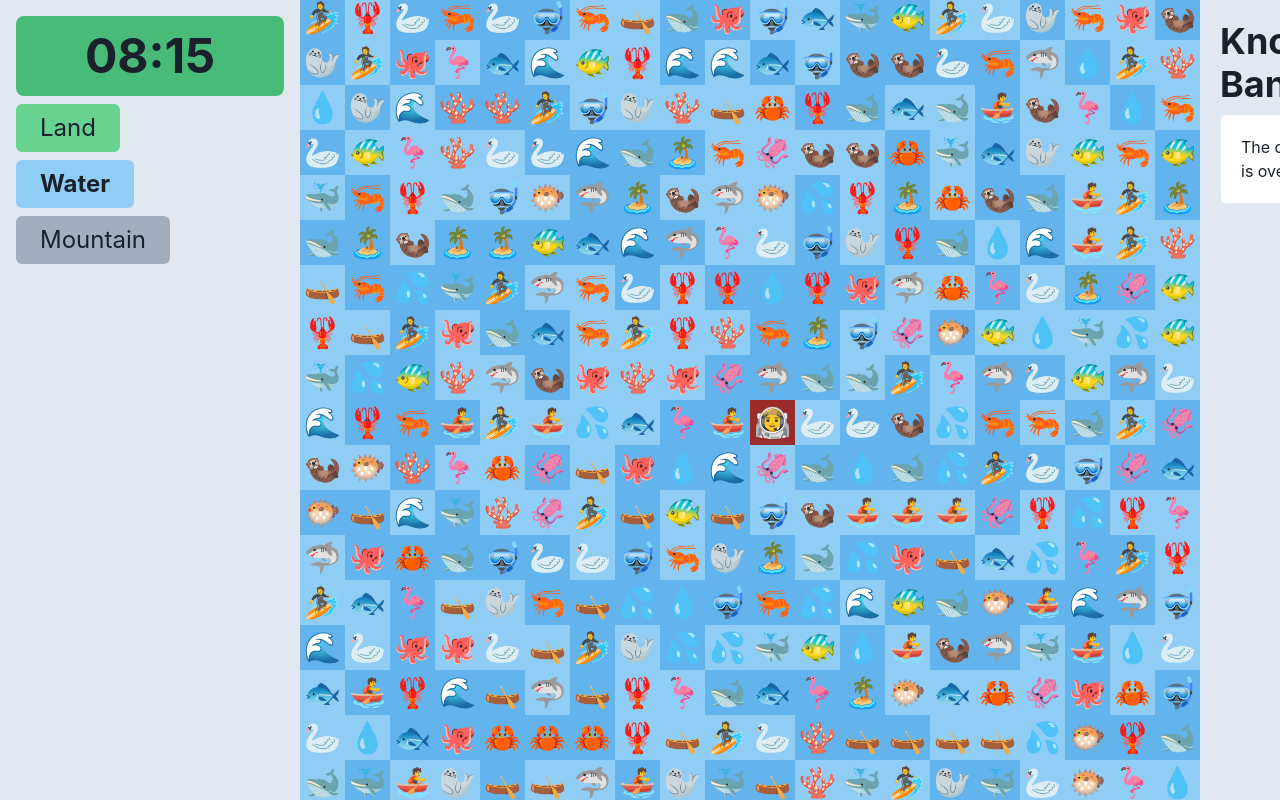
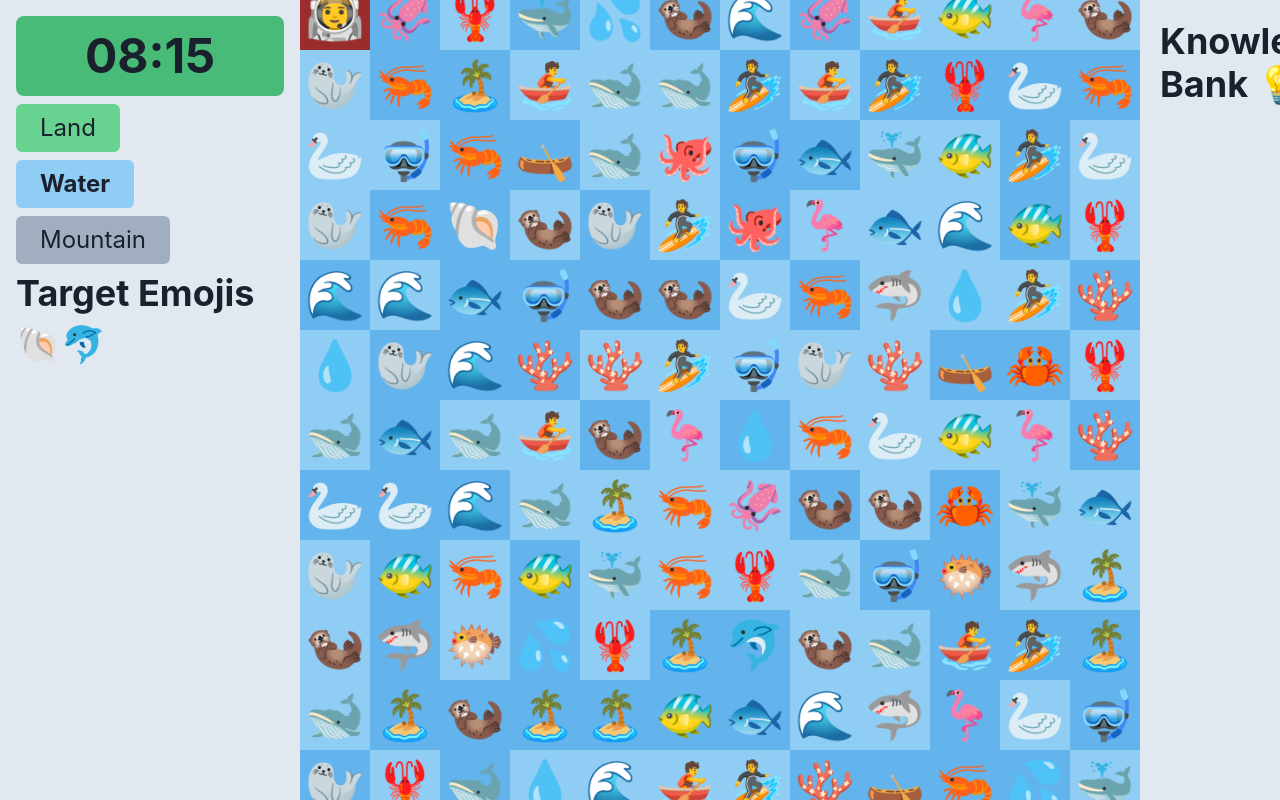
Before and after one commit to julhoang/wec-2023-neossat, a Next.js app: page /game in a window 1280 px wide. Built offline with nearby package versions, Linux system fonts and the light colour scheme.

Commit message:
knowledge and game changes

```diff
--- a/src/components/BoardBlock.tsx
+++ b/src/components/BoardBlock.tsx
@@ -2,33 +2,49 @@ import { Land } from "@/utils/types";
 import { Center, GridItem, Text } from "@chakra-ui/react";
 import { useEffect, useMemo, useState } from "react";
 import { BoardEmojis } from "@/utils/types";
+import { landEmojis, mountainEmojis, waterEmojis } from "@/utils/constants";
 
 const BoardBlock = ({
   type,
   position,
   playerPosition,
-  boardEmojis,
+  targetEmoji,
+  foundEmojis,
+  setFoundEmojis,
 }: {
   type: Land;
   position: number;
   playerPosition: number;
-  boardEmojis: BoardEmojis;
+  targetEmoji?: string;
+  foundEmojis: string[];
+  setFoundEmojis: React.Dispatch<React.SetStateAction<string[]>>;
 }) => {
-  const randomColor = useMemo(() => Math.floor(Math.random() * (3 - 2 + 1) + 2) * 100, []);
+  const randomColor = useMemo(
+    () => Math.floor(Math.random() * (3 - 2 + 1) + 2) * 100,
+    []
+  );
 
   const [emoji, setEmoji] = useState("");
-
-  const { waterEmojis, landEmojis, mountainEmojis } = boardEmojis;
 
   useEffect(() => {
     if (type === "water") {
       setEmoji(waterEmojis[Math.floor(Math.random() * waterEmojis.length)]);
     } else if (type === "mountain") {
-      setEmoji(mountainEmojis[Math.floor(Math.random() * mountainEmojis.length)]);
+      setEmoji(
+        mountainEmojis[Math.floor(Math.random() * mountainEmojis.length)]
+      );
     } else {
       setEmoji(landEmojis[Math.floor(Math.random() * landEmojis.length)]);
     }
   }, [type]);
+
+  useEffect(() => {
+    if (targetEmoji && position === playerPosition) {
+      if (!foundEmojis.includes(targetEmoji)) {
+        setFoundEmojis((foundEmojis) => [...foundEmojis, targetEmoji]);
+      }
+    }
+  }, [playerPosition]);
 
   return (
     <GridItem
@@ -42,15 +58,16 @@ const BoardBlock = ({
           : `gray.${randomColor}`
       }
     >
-      <Center
-        w="100%"
-        h="100%"
-      >
-        {position === playerPosition ? (
-          <Text fontSize={"3xl"}>👨‍🚀</Text>
-        ) : (
-          <Text fontSize={"3xl"}>{emoji}</Text>
-        )}
+      <Center w="100%" h="100%">
+        <Text fontSize="5xl">
+          {position === playerPosition
+            ? "👨‍🚀"
+            : targetEmoji
+            ? foundEmojis.includes(targetEmoji)
+              ? ""
+              : targetEmoji
+            : emoji}
+        </Text>
       </Center>
     </GridItem>
   );
--- a/src/components/GameBoard.tsx
+++ b/src/components/GameBoard.tsx
@@ -1,19 +1,32 @@
 import { Land } from "@/utils/types";
 import { Grid, GridItem } from "@chakra-ui/react";
-import { useEffect, useState } from "react";
+import { useEffect, useMemo, useState } from "react";
 import BoardBlock from "./BoardBlock";
 import { BoardEmojis } from "@/utils/types";
+import {
+  targetLandEmojis,
+  targetMountainEmojis,
+  targetWaterEmojis,
+} from "@/utils/constants";
 
-const GameBoard = ({ gridType, boardEmojis }: { gridType: Land; boardEmojis: BoardEmojis }) => {
-  const [playerPosition, setPlayerPosition] = useState(210);
+const GameBoard = ({
+  gridType,
+  foundEmojis,
+  setFoundEmojis,
+}: {
+  gridType: Land;
+  foundEmojis: string[];
+  setFoundEmojis: React.Dispatch<React.SetStateAction<string[]>>;
+}) => {
+  const [playerPosition, setPlayerPosition] = useState(0);
 
   useEffect(() => {
     document.onkeyup = (e) => {
       console.log(e.key, playerPosition);
       if (e.key === "ArrowUp") {
-        setPlayerPosition((playerPosition) => playerPosition - 20);
+        setPlayerPosition((playerPosition) => playerPosition - 12);
       } else if (e.key === "ArrowDown") {
-        setPlayerPosition((playerPosition) => playerPosition + 20);
+        setPlayerPosition((playerPosition) => playerPosition + 12);
       } else if (e.key === "ArrowLeft") {
         setPlayerPosition((playerPosition) => playerPosition - 1);
       } else if (e.key === "ArrowRight") {
@@ -22,18 +35,39 @@ const GameBoard = ({ gridType, boardEmojis }: { gridType: Land; boardEmojis: Boa
     };
   }, []);
 
+  const randomNumbers = useMemo(() => {
+    return [Math.floor(Math.random() * 144), Math.floor(Math.random() * 144)];
+  }, [gridType]);
+
+  const [targetEmojis, setTargetEmojis] = useState<string[]>([]);
+
+  useEffect(() => {
+    if (gridType === "water") {
+      setTargetEmojis(targetWaterEmojis);
+    } else if (gridType === "mountain") {
+      setTargetEmojis(targetMountainEmojis);
+    } else {
+      setTargetEmojis(targetLandEmojis);
+    }
+  }, [gridType]);
+
   return (
-    <Grid
-      templateColumns="repeat(20, 45px)"
-      templateRows="repeat(20, 45px)"
-    >
-      {Array.from({ length: 400 }).map((_, i) => (
+    <Grid templateColumns="repeat(12, 70px)" templateRows="repeat(12, 70px)">
+      {Array.from({ length: 144 }).map((_, i) => (
         <BoardBlock
           key={i}
           type={gridType}
           position={i}
           playerPosition={playerPosition}
-          boardEmojis={boardEmojis}
+          targetEmoji={
+            i === randomNumbers[0]
+              ? targetEmojis[0]
+              : i === randomNumbers[1]
+              ? targetEmojis[1]
+              : undefined
+          }
+          foundEmojis={foundEmojis}
+          setFoundEmojis={setFoundEmojis}
         />
       ))}
     </Grid>
--- a/src/components/KnowledgeSection.tsx
+++ b/src/components/KnowledgeSection.tsx
@@ -1,5 +1,5 @@
 import React, { useEffect, useState } from "react";
-import { Heading, Card, CardBody } from "@chakra-ui/react";
+import { Heading, Card, CardBody, VStack } from "@chakra-ui/react";
 import { Land, Question } from "../utils/types";
 import { questionBank } from "@/utils/questionBank";
 
@@ -10,33 +10,38 @@ const KnowledgeCard = ({ question }: { question: Question }) => {
       overflow="hidden"
       variant="outline"
     >
-      <CardBody>{question.knowledge}</CardBody>
+      <CardBody>
+        <Heading size="md">{question.knowledge}</Heading>
+      </CardBody>
     </Card>
   );
 };
 
-const KnowledgeSection = ({ theme }: { theme: Land }) => {
+const KnowledgeSection = ({
+  theme,
+  foundEmojis,
+}: {
+  theme: Land;
+  foundEmojis: string[];
+}) => {
   const [currentKnowledge, setCurrentKnowledge] = useState<Question[]>([]);
   const questions: Question[] = questionBank.filter(
     (question: Question) => question.theme === theme
   );
-  const randomQuestion: Question = questions[Math.floor(Math.random() * questions.length)];
+  const randomQuestion: Question =
+    questions[Math.floor(Math.random() * questions.length)];
 
   useEffect(() => {
+    if (foundEmojis.length === 0) return;
     setCurrentKnowledge([...currentKnowledge, randomQuestion]);
-  }, []);
+  }, [foundEmojis]);
 
   return (
-    <>
+    <VStack align="stretch">
       {currentKnowledge.map((knowledge) => {
-        return (
-          <KnowledgeCard
-            key={knowledge.id}
-            question={knowledge}
-          />
-        );
+        return <KnowledgeCard key={knowledge.id} question={knowledge} />;
       })}
-    </>
+    </VStack>
   );
 };
 
--- a/src/components/LeftSidebar.tsx
+++ b/src/components/LeftSidebar.tsx
@@ -1,13 +1,20 @@
+import {
+  targetLandEmojis,
+  targetMountainEmojis,
+  targetWaterEmojis,
+} from "@/utils/constants";
 import { Land } from "@/utils/types";
-import { VStack, Heading, Progress, Button, Box } from "@chakra-ui/react";
+import { VStack, Heading, Progress, Button, Box, grid } from "@chakra-ui/react";
 import Timer from "./Timer";
 
 const LeftSidebar = ({
   gridType,
   setGridType,
+  foundEmojis,
 }: {
   gridType: Land;
   setGridType: (gridType: Land) => void;
+  foundEmojis: string[];
 }) => {
   return (
     <VStack minW="300px" p={4} align="self-start">
@@ -48,6 +55,15 @@ const LeftSidebar = ({
       >
         Mountain
       </Button>
+      <Heading>Target Emojis</Heading>
+      <Heading>
+        {gridType === "land" &&
+          targetLandEmojis.filter((emoji) => !foundEmojis.includes(emoji))}
+        {gridType === "water" &&
+          targetWaterEmojis.filter((emoji) => !foundEmojis.includes(emoji))}
+        {gridType === "mountain" &&
+          targetMountainEmojis.filter((emoji) => !foundEmojis.includes(emoji))}
+      </Heading>
     </VStack>
   );
 };
--- a/src/components/RightSidebar.tsx
+++ b/src/components/RightSidebar.tsx
@@ -2,12 +2,18 @@ import { VStack, Heading, Progress, Button, Box } from "@chakra-ui/react";
 import KnowledgeSection from "./KnowledgeSection";
 import { Land } from "@/utils/types";
 
-const RightSidebar = ({ gridType }: { gridType: Land }) => {
+const RightSidebar = ({
+  gridType,
+  foundEmojis,
+}: {
+  gridType: Land;
+  foundEmojis: string[];
+}) => {
   return (
     <>
       <VStack p={5}>
         <Heading>Knowledge Bank 💡</Heading>
-        <KnowledgeSection theme={gridType} />
+        <KnowledgeSection theme={gridType} foundEmojis={foundEmojis} />
       </VStack>
     </>
   );
--- a/src/pages/game.tsx
+++ b/src/pages/game.tsx
@@ -6,47 +6,34 @@ import { Center, HStack } from "@chakra-ui/react";
 import { useState } from "react";
 
 import { BoardEmojis } from "@/utils/types";
-import { landEmojis, mountainEmojis, waterEmojis } from "@/utils/constants";
+import {
+  landEmojis,
+  mountainEmojis,
+  targetLandEmojis,
+  targetMountainEmojis,
+  targetWaterEmojis,
+  waterEmojis,
+} from "@/utils/constants";
 
 export default function Game() {
   const [gridType, setGridType] = useState<Land>("water");
-
-  // 6 emojis, 2 for each
-  const randomEmojis = (emojis: string[]) => {
-    const randomEmojis = [];
-
-    const randomIndex = Math.floor(Math.random() * emojis.length);
-    randomEmojis.push(emojis[randomIndex]);
-
-    emojis.slice(randomIndex, 1);
-
-    const randomIndex2 = Math.floor(Math.random() * emojis.length);
-    randomEmojis.push(emojis[randomIndex2]);
-
-    emojis.slice(randomIndex2, 1);
-
-    return randomEmojis;
-  };
-
-  const [targetEmojis, setTargetEmojis] = useState<BoardEmojis>({
-    landEmojis: randomEmojis(landEmojis),
-    waterEmojis: randomEmojis(waterEmojis),
-    mountainEmojis: randomEmojis(mountainEmojis),
-  });
-
-  const boardEmojis: BoardEmojis = {
-    landEmojis: landEmojis,
-    waterEmojis: waterEmojis,
-    mountainEmojis: mountainEmojis,
-  };
+  const [foundEmojis, setFoundEmojis] = useState<string[]>([]);
 
   return (
     <HStack w="100%" spacing={0} align="stretch" h="100vh" bgColor="gray.200">
-      <LeftSidebar gridType={gridType} setGridType={setGridType} />
+      <LeftSidebar
+        gridType={gridType}
+        setGridType={setGridType}
+        foundEmojis={foundEmojis}
+      />
       <Center>
-        <GameBoard gridType={gridType} boardEmojis={boardEmojis} />
+        <GameBoard
+          gridType={gridType}
+          foundEmojis={foundEmojis}
+          setFoundEmojis={setFoundEmojis}
+        />
       </Center>
-      <RightSidebar gridType={gridType} />
+      <RightSidebar gridType={gridType} foundEmojis={foundEmojis} />
     </HStack>
   );
 }
--- a/src/utils/constants.ts
+++ b/src/utils/constants.ts
@@ -61,9 +61,9 @@ export const mountainEmojis = [
   "🗻",
   "☃️",
   "🏂",
-  "🌨️",
+  "🪱",
+  "🏔️",
   "🦉",
-  "🏔️",
   "🌋",
   "⛰️",
   "🚵",
@@ -71,4 +71,4 @@ export const mountainEmojis = [
   "🪨",
 ];
 
-export const targetMountainEmojis = ["🦅", "🪱"];
+export const targetMountainEmojis = ["🦅", "🌨️"];
```
Also changed, not shown: 1 other file (tests, documents, lock files or other folders).
